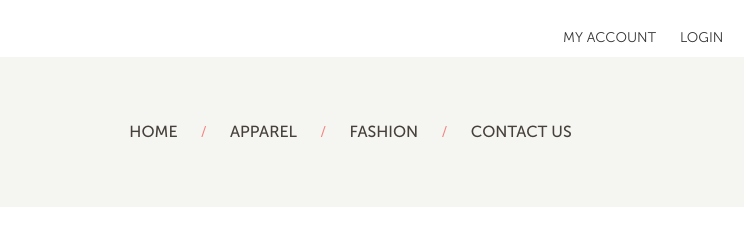
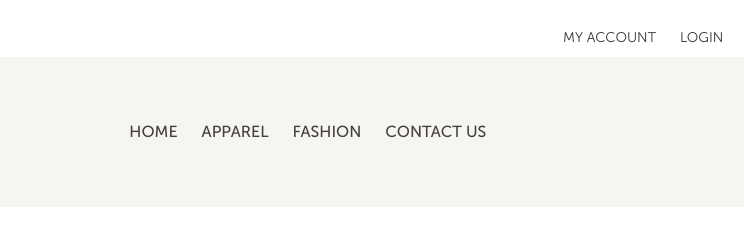
Before and after one commit to ZosiaEid/HTML5-CSS3, a plain HTML site: page index.html in a window 1280 px wide. Shown: the top 245 px of the page, 317-1061 px from the left. Drawn offline with nearby package versions, Linux system fonts and the light colour scheme.

Commit message:
Update index.html

```diff
--- a/index.html
+++ b/index.html
@@ -56,11 +56,11 @@ Email: zosia.kozlowicz@gmail.com
                 <div class="navigation pull-left">
                     <ul>
                         <li><a href="#">HOME</a></li>
-                        <li class="slash">/</li>
+
                         <li><a href="#">APPAREL</a></li>
-                        <li class="slash">/</li>
+
                         <li><a href="#">FASHION</a></li>
-                        <li class="slash">/</li>
+
                         <li><a href="#">CONTACT US</a></li>
                     </ul>
                 </div>
```
